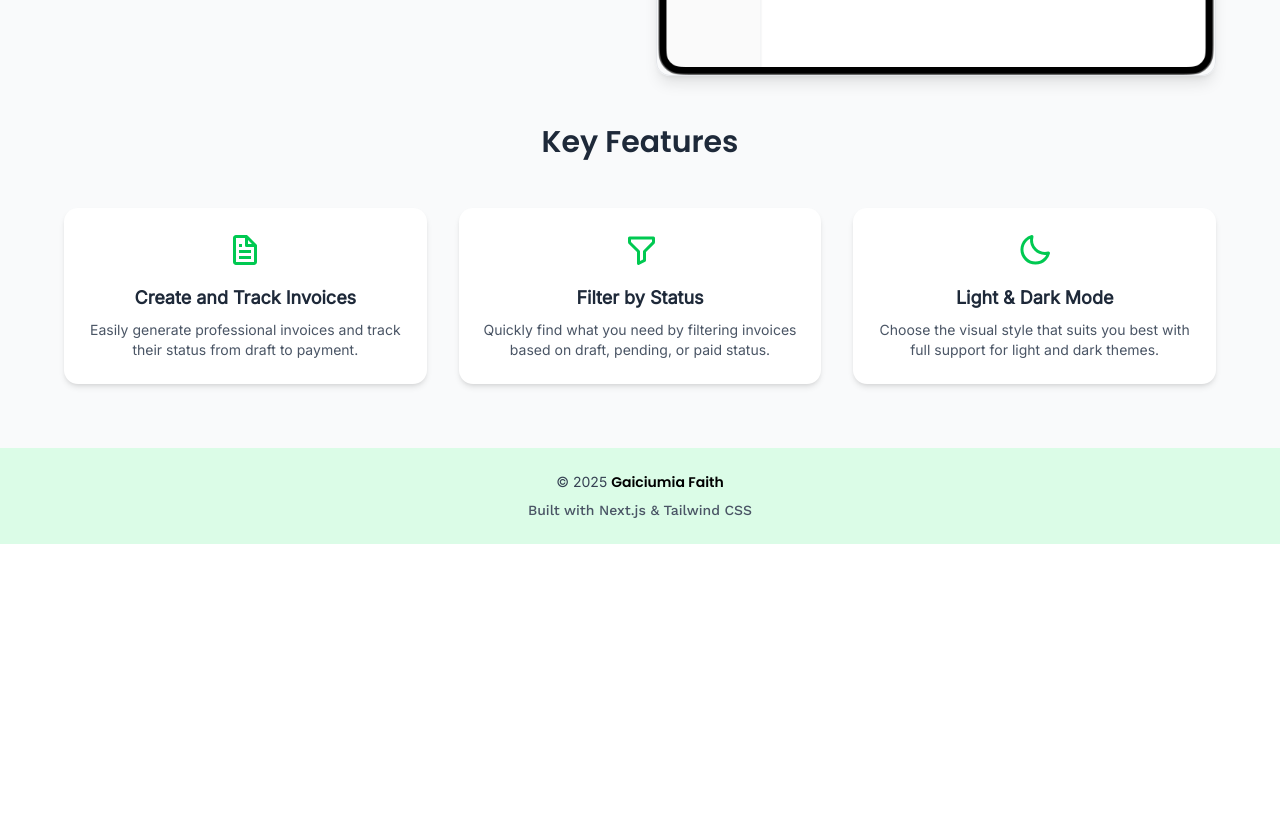
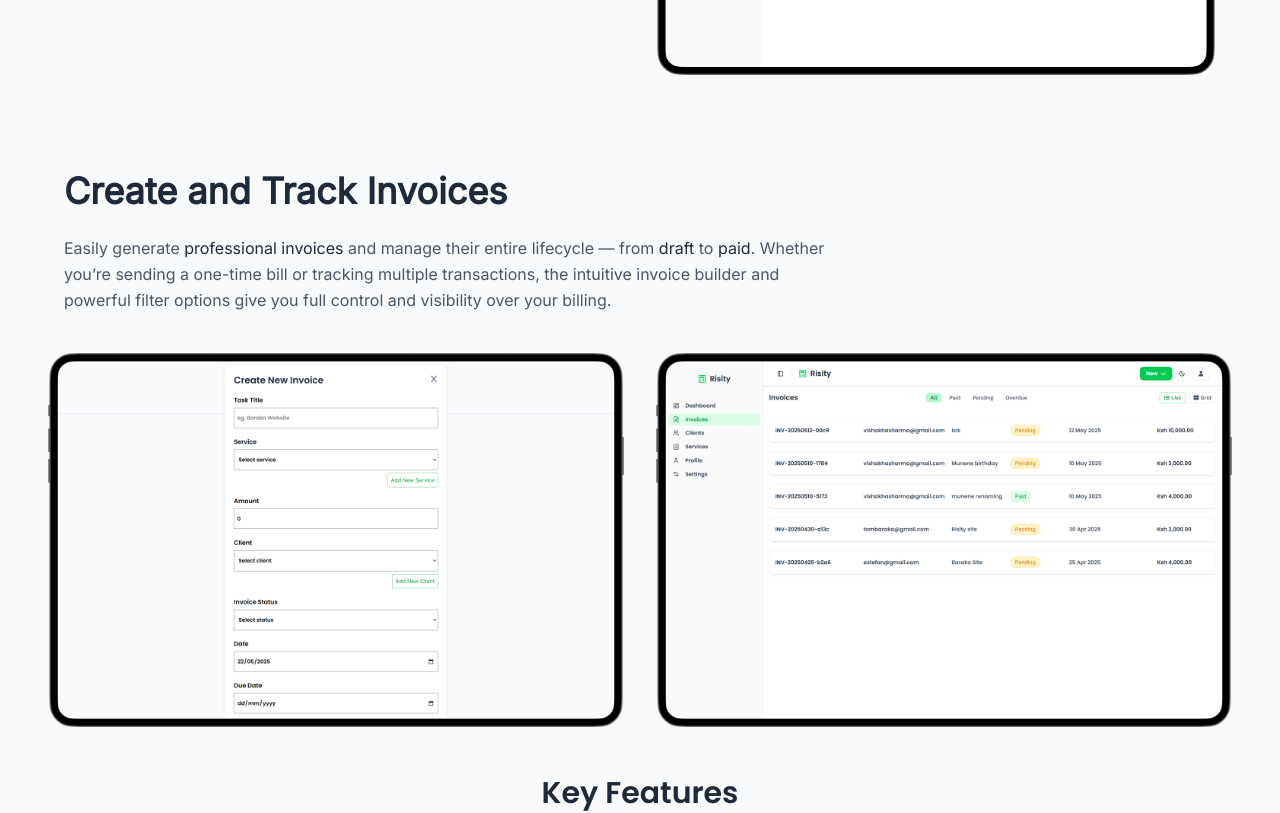
Before and after one commit to faithgaiciumia/risity, a Next.js app: page / in a window 1280 px wide. Shown: the part 960-1773 px from the top of the page. Before the commit the page ends 1504 px from the top, so only its background shows below. Built offline with nearby package versions, Linux system fonts and the light colour scheme.

Commit message:
feature two section successfully added

```diff
--- a/app/ui/Landing/FeatureOne.tsx
+++ b/app/ui/Landing/FeatureOne.tsx
@@ -2,7 +2,6 @@ export default function FeatureOne() {
   return (
     <section className="py-12 px-6">
       <div className="max-w-6xl mx-auto grid grid-cols-1 md:grid-cols-2 gap-8 items-center">
-
         {/* Text Section */}
         <div>
           <h2 className="text-3xl md:text-4xl font-semibold text-gray-800 dark:text-white mb-4">
@@ -23,7 +22,7 @@ export default function FeatureOne() {
           <img
             src="/img/InsightsFeature.png"
             alt="Dashboard Insights"
-            className="w-full rounded-xl shadow-lg border border-gray-200 dark:border-gray-700"
+            className="w-full rounded-xl"
           />
         </div>
       </div>
--- /dev/null
+++ b/app/ui/Landing/FeatureTwo.tsx
@@ -0,0 +1,29 @@
+export default function FeatureTwo() {
+  return (
+    <section className="py-12 px-6 bg-gray-50 dark:bg-gray-800">
+      <div className="max-w-6xl mx-auto">
+        {/* Text on top */}
+        <h2 className="text-3xl md:text-4xl font-semibold text-gray-800 dark:text-white mb-6">
+          Create and Track Invoices
+        </h2>
+        <p className="max-w-3xl text-gray-600 dark:text-gray-300 text-base leading-relaxed mb-10">
+          Easily generate <span className="font-medium text-gray-800 dark:text-white">professional invoices</span> and manage their entire lifecycle — from <span className="font-medium text-gray-800 dark:text-white">draft</span> to <span className="font-medium text-gray-800 dark:text-white">paid</span>. Whether you’re sending a one-time bill or tracking multiple transactions, the intuitive invoice builder and powerful filter options give you full control and visibility over your billing.
+        </p>
+
+        {/* Images side by side */}
+        <div className="flex flex-col md:flex-row md:space-x-8 space-y-6 md:space-y-0 justify-center">
+          <img
+            src="/img/NewInvoiceForm.png"
+            alt="Create New Invoice"
+            className="w-full md:w-1/2 rounded-xl"
+          />
+          <img
+            src="/img/InvoicesPage.png"
+            alt="Invoices Page with Filters"
+            className="w-full md:w-1/2 rounded-xl"
+          />
+        </div>
+      </div>
+    </section>
+  );
+}
--- a/app/ui/Landing/KeyFeatures.tsx
+++ b/app/ui/Landing/KeyFeatures.tsx
@@ -1,11 +1,13 @@
 import { poppins } from "../fonts";
 import { BiFile, BiFilterAlt, BiMoon } from "react-icons/bi";
 import FeatureOne from "./FeatureOne";
+import FeatureTwo from "./FeatureTwo";
 
 export default function KeyFeatures() {
   return (
     <section className="py-16 px-4 bg-gray-50 dark:bg-gray-900" id="features">
       <FeatureOne/>
+      <FeatureTwo/>
       <div className="max-w-6xl mx-auto text-center">
         <h2
           className={`text-2xl sm:text-3xl font-bold text-gray-800 dark:text-gray-200 mb-12 ${poppins.className}`}
```
Also changed, not shown: public/img/InvoicesPage.png (added), public/img/NewInvoiceForm.png (added).
